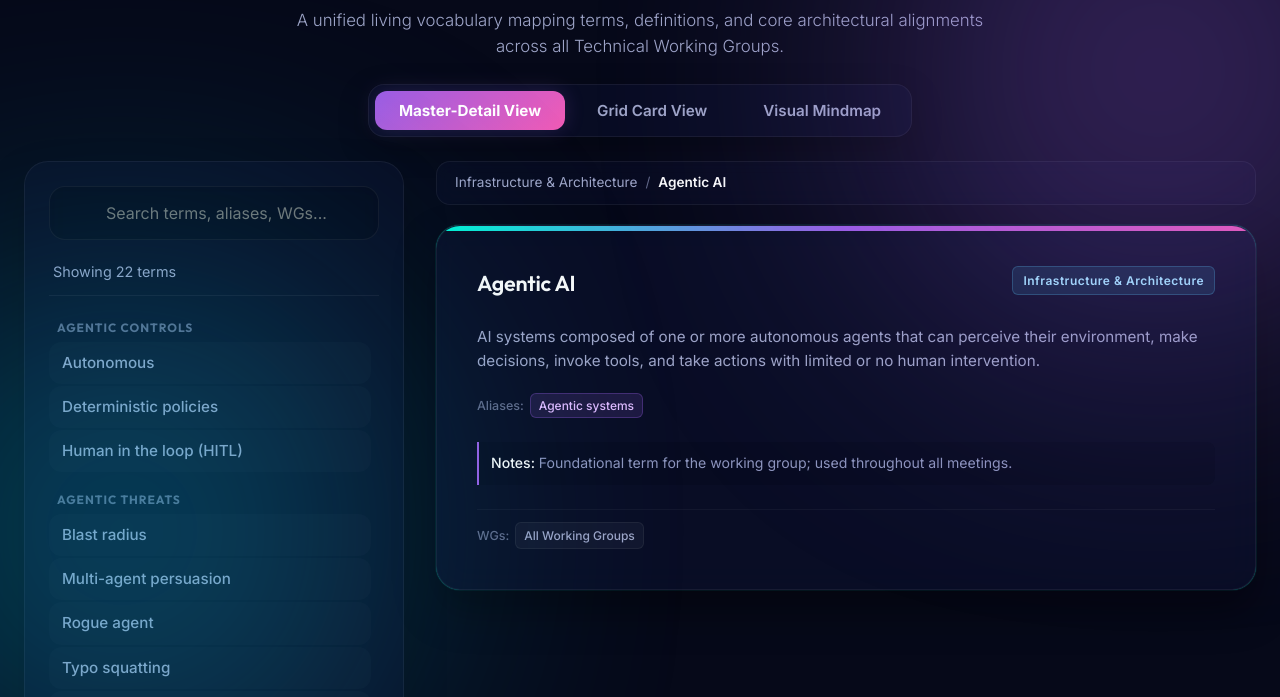
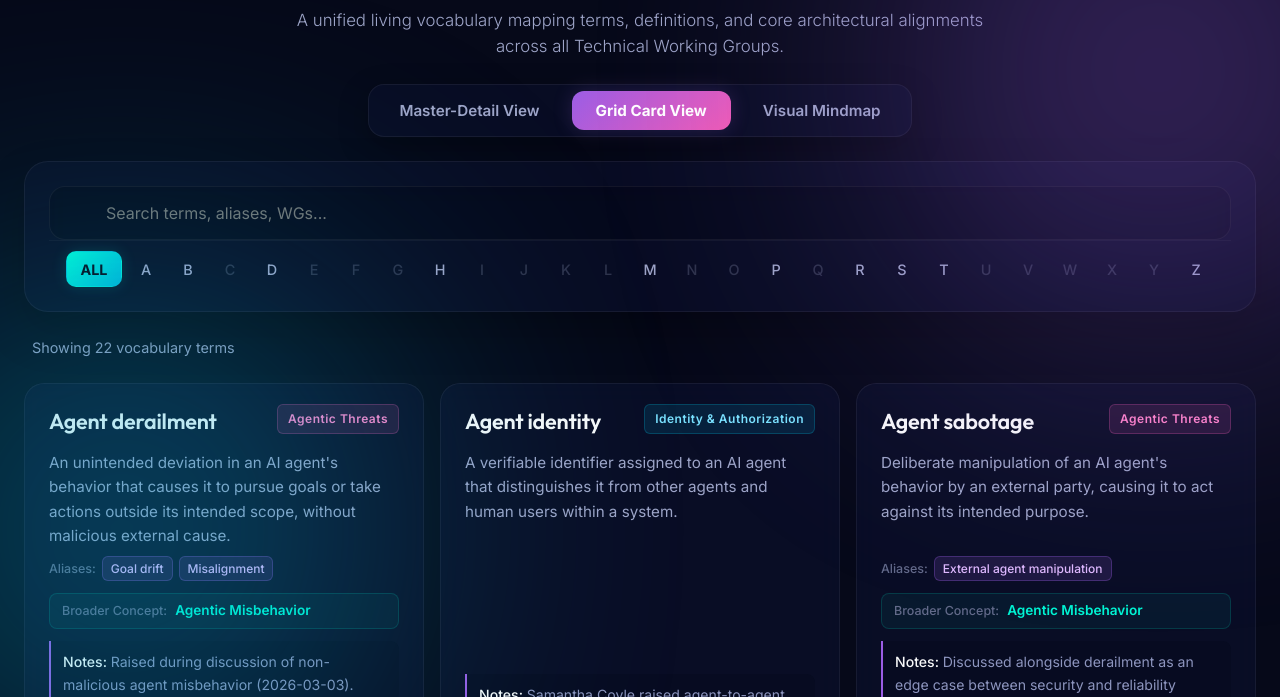
Before and after one commit to aaif/ws-taxonomy-landscape, a plain HTML site: page taxonomy/index.html in a window 1280 px wide. Shown: the part 100-797 px from the top of the page. Drawn offline with Linux system fonts and the light colour scheme.

Commit message:
feat: change default taxonomy view to grid

```diff
--- a/taxonomy/app.js
+++ b/taxonomy/app.js
@@ -10,7 +10,7 @@ document.addEventListener('DOMContentLoaded', () => {
 
   // Application States Hub
   const state = {
-    masterView: 'split', // 'split', 'grid', or 'mindmap'
+    masterView: 'grid', // 'split', 'grid', or 'mindmap'
     currentSearch: '',
     currentLetterGrid: 'ALL', // Alphabet filtering for grid view
     activeTerm: 'Agentic AI', // Default active term on load
--- a/taxonomy/index.html
+++ b/taxonomy/index.html
@@ -35,13 +35,13 @@
 
     <!-- Master UI View Toggle -->
     <div class="master-view-toggle" role="tablist" aria-label="Master View Selection">
-      <button class="master-tab-btn active" id="master-tab-split" role="tab" aria-selected="true">Master-Detail View</button>
-      <button class="master-tab-btn" id="master-tab-grid" role="tab" aria-selected="false">Grid Card View</button>
+      <button class="master-tab-btn" id="master-tab-split" role="tab" aria-selected="false">Master-Detail View</button>
+      <button class="master-tab-btn active" id="master-tab-grid" role="tab" aria-selected="true">Grid Card View</button>
       <button class="master-tab-btn" id="master-tab-mindmap" role="tab" aria-selected="false">Visual Mindmap</button>
     </div>
 
     <!-- ==================== MODE 1: MASTER-DETAIL SPLIT VIEW ==================== -->
-    <div class="split-layout" id="split-layout-container">
+    <div class="split-layout" id="split-layout-container" style="display: none;">
       <!-- Left Sidebar: Search & Navigation -->
       <aside class="sidebar-pane" aria-label="Taxonomy Navigation">
         <div class="search-wrapper">
@@ -73,7 +73,7 @@
     </div>
 
     <!-- ==================== MODE 2: GRID CARD VIEW ==================== -->
-    <div id="grid-view-container" style="display: none;">
+    <div id="grid-view-container">
       <!-- Floating Control Hub -->
       <section class="control-hub" id="grid-control-hub" aria-label="Search and Filters">
         <div class="search-wrapper">
```
